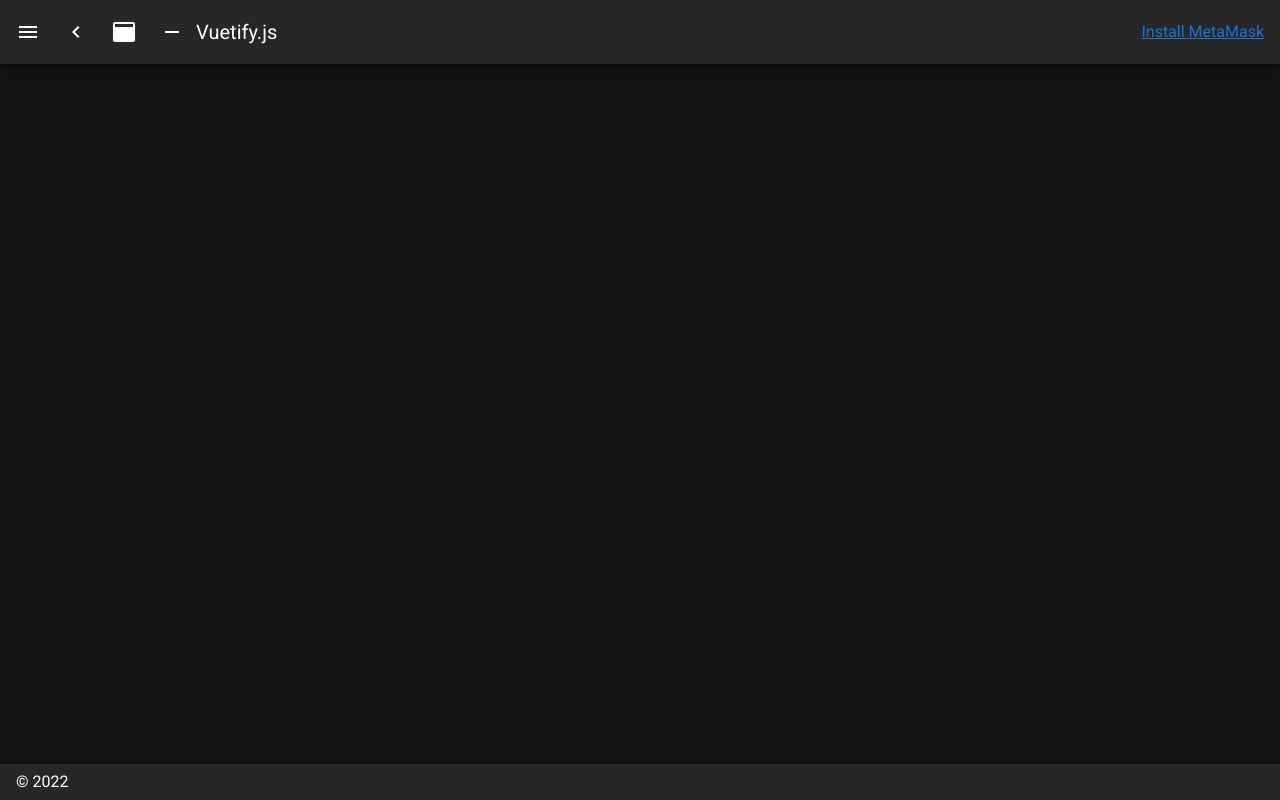
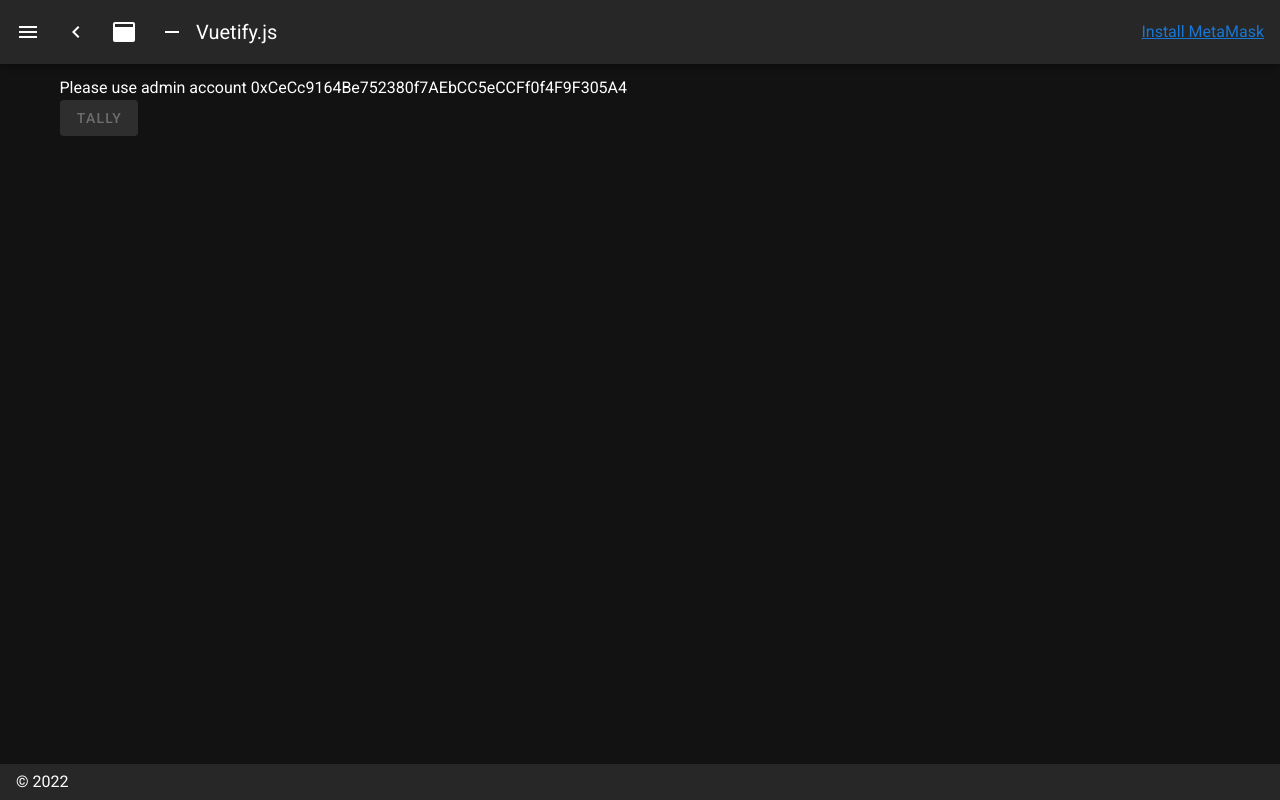
Before and after one commit to DASC7600-2022-E-Voting/E-Voting-App, a Nuxt app: page /vote/0xBC0A7d04161D7269E888ccAc2A7F2dd95ff2387A/admin in a window 1280 px wide. Built offline with nearby package versions, Linux system fonts and the light colour scheme.

Commit message:
✨ Add vote admin page stub

```diff
--- a/layouts/default.vue
+++ b/layouts/default.vue
@@ -78,6 +78,11 @@ export default {
                     title: "Demo Vote",
                     to: `/vote/${contractAddress.eVote}`,
                 },
+                {
+                    icon: "mdi-chart-bubble",
+                    title: "Demo Vote Tally",
+                    to: `/vote/${contractAddress.eVote}/admin`,
+                },
             ],
             miniVariant: false,
             title: "Vuetify.js",
--- /dev/null
+++ b/pages/vote/_id/admin.vue
@@ -0,0 +1,53 @@
+<template>
+    <div>
+        <div v-if="error">{{ error }}</div>
+        <div v-if="!isAdmin">Please use admin account {{ admin }}</div>
+        <div>
+            <v-btn :disabled="!isAdmin" @click="onClickTally">Tally</v-btn>
+        </div>
+    </div>
+</template>
+
+<script>
+import { mapGetters } from 'vuex';
+import { admin } from '~/constant/stub';
+import { getEVotingContract } from '~/contracts'
+
+export default {
+    name: 'VoteAdminPage',
+    data() {
+        return {
+            admin,
+            error: '',
+            contractAddress: this.$route.params.id,
+        }
+    },
+    computed: {
+        ...mapGetters('wallet', ['getAddress', 'getWeb3']),
+        isAdmin() {
+            return this.getAddress && this.getAddress.toLowerCase() === admin.toLowerCase();
+        },
+        eVoteInstance() {
+            return this.getAddress ? getEVotingContract(this.getWeb3(), this.contractAddress) : null;
+        },
+    },
+    methods: {
+        async onClickTally() {
+            try {
+                const tallyData = { voteOption: this.voteOption }; // TODO: generate zk proof
+                const {
+                    tallyingResult = [1, 2],
+                    tallyingProof = { a: [1, 2], b: [[3, 4], [5, 6]], c: [5, 6] },
+                } = tallyData;
+                const tx = await this.eVoteInstance.methods.setTally(
+                    tallyingResult, tallyingProof.a, tallyingProof.b, tallyingProof.c
+                ).send({ from: this.getAddress });
+                console.log(tx);
+            } catch (error) {
+                console.error(error);
+                this.error = error;
+            }
+        },
+    },
+}
+</script>
--- a/pages/vote/_id/index.vue
+++ b/pages/vote/_id/index.vue
@@ -9,6 +9,9 @@
       <label>Vote option:</label>
       <input v-model="voteOption" :disabled="!isVoter"></input>
       <v-btn :disabled="!isVoter" @click="onClickVote">Vote</v-btn>
+    </div>
+    <div>
+      <v-btn :disabled="!isVoter" @click="onClickRefund">Refund</v-btn>
     </div>
   </div>
 </template>
@@ -77,6 +80,18 @@ export default {
         this.error = error;
       }
     },
+    async onClickRefund() {
+      try {
+        const current = await web3.eth.getBlockNumber()
+        const targetBlock = (await this.eVoteInstance.methods.finishTallyBlockNumber().call()).toNumber();
+        if (current < targetBlock) throw new Error(`Block ${targetBlock} not reached`);
+        const tx = await this.eVoteInstance.methods.refund().send({ from: this.getAddress });
+        console.log(tx);
+      } catch (error) {
+        console.error(error);
+        this.error = error;
+      }
+    },
   }
 }
 </script>
```
